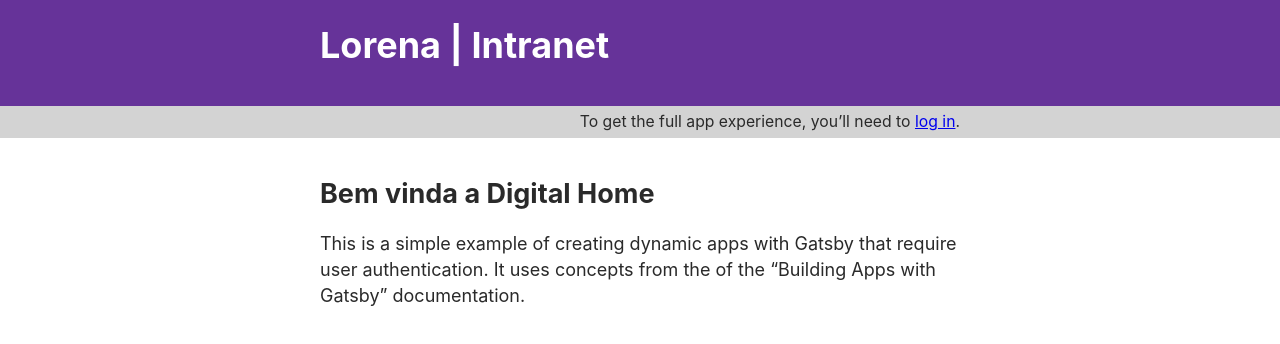
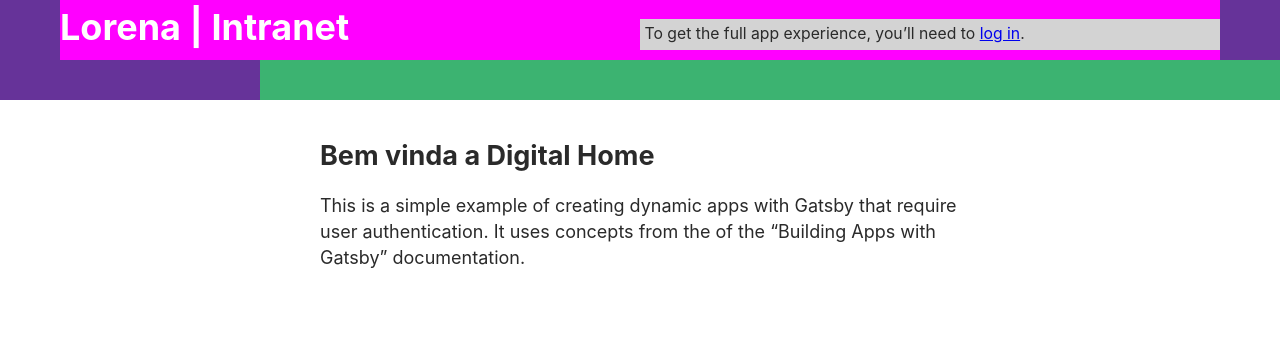
Before and after one commit to Lorena/simple-auth, a Gatsby site: page / in a window 1280 px wide. Built offline with nearby package versions, Linux system fonts and the light colour scheme; Gatsby itself is replaced by a stand-in of ours.

Commit message:
Ajusta CSS do Header

```diff
--- a/src/components/Header/header.module.css
+++ b/src/components/Header/header.module.css
@@ -7,8 +7,9 @@
   display: grid;
   grid-template-columns: repeat(2, 1fr);
   margin: 0 auto;
-  max-width: 640px;
-  padding: 1rem 0;
+  max-width: 1160px;
+  background-color: magenta;
+  height: 60px;
 }
 
 .header__heading {
@@ -19,7 +20,11 @@
 .header__nav {
   font-size: 1.25rem;
   margin-top: 0;
-  text-align: right;
+  text-align: left;
+  margin-left: 260px;
+  background-color: mediumseagreen;
+  max-width: 1160px;
+  height: 40px;
 }
 
 .header__link {
--- a/src/components/Header/index.js
+++ b/src/components/Header/index.js
@@ -18,7 +18,9 @@
           Lorena | Intranet
         </Link>
       </h1>
-      <nav role="main" className={styles[`header__nav`]}>
+      <Status />
+    </div>
+    <nav role="main" className={styles[`header__nav`]}>
         {isLoggedIn() &&
           <div>
             <Link to="/app/home" className={styles[`header__link`]}>Home</Link>
@@ -27,8 +29,6 @@
           </div>
         }
       </nav>
-    </div>
-    <Status />
   </header>
 )
 
--- a/src/components/Status/index.js
+++ b/src/components/Status/index.js
@@ -7,7 +7,7 @@
   let details
   if (!isLoggedIn()) {
     details = (
-      <p className={styles[`status__text`]}>
+      <p>
         To get the full app experience, you’ll need to
         {` `}
         <Link to="/app/login">log in</Link>.
```
